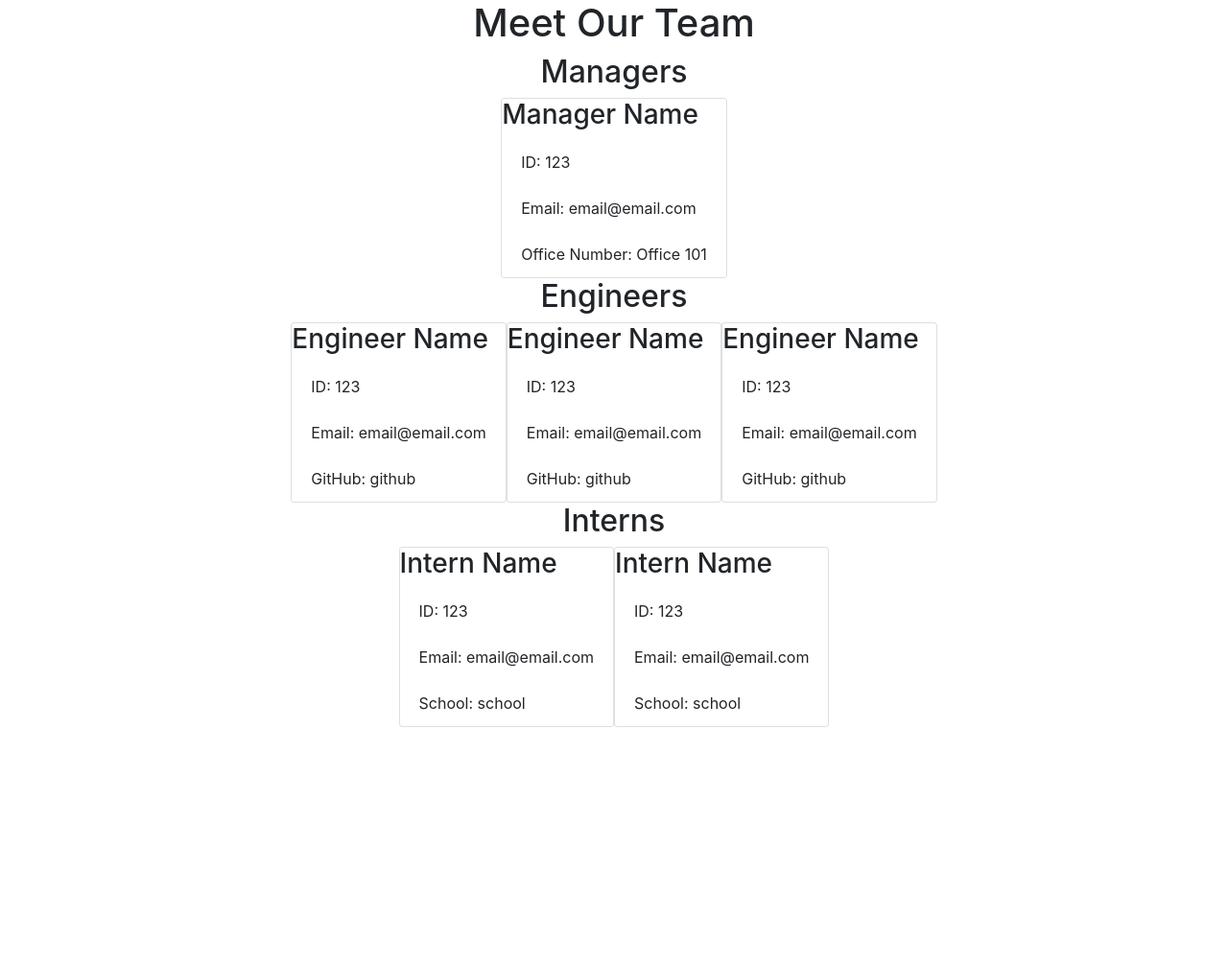
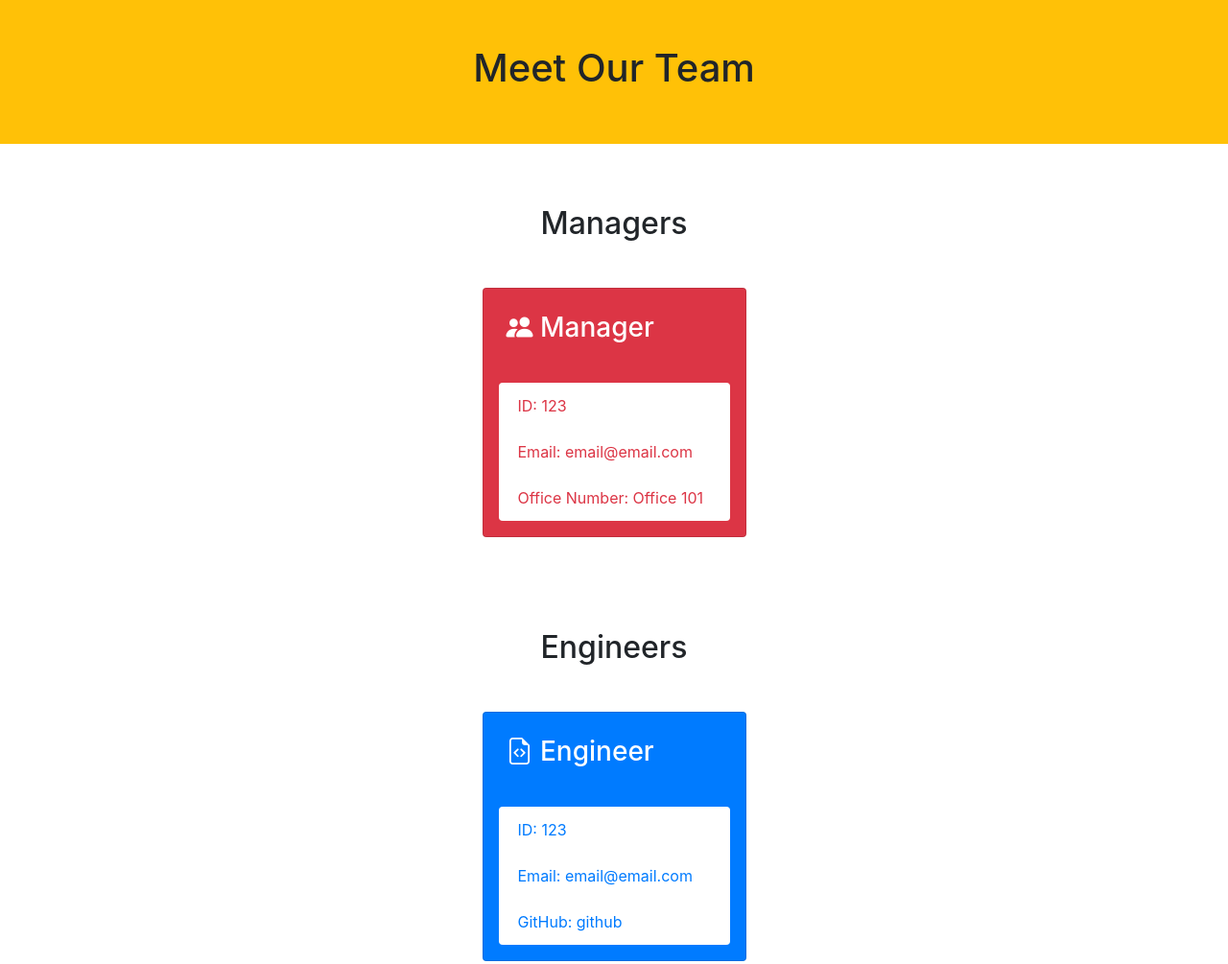
Before and after one commit to TOVTC/team-profile-generator-scscbc-challenge, a website: page index.html in a window 1280 px wide. Shown: the top 1005 px of the page at 96% size. Before the commit the page ends 800 px from the top, so only its background shows below. Drawn offline with nearby package versions, Linux system fonts and the light colour scheme.

Commit message:
finished stylized html formatting

```diff
--- a/index.html
+++ b/index.html
@@ -5,22 +5,29 @@
     <meta http-equiv="X-UA-Compatible" content="IE=edge">
     <meta name="viewport" content="width=device-width, initial-scale=1.0">
     <link rel="stylesheet" href="https://cdn.jsdelivr.net/npm/bootstrap@4.4.1/dist/css/bootstrap.min.css" integrity="sha384-Vkoo8x4CGsO3+Hhxv8T/Q5PaXtkKtu6ug5TOeNV6gBiFeWPGFN9MuhOf23Q9Ifjh" crossorigin="anonymous">
+    <link rel="stylesheet" href="https://cdn.jsdelivr.net/npm/bootstrap-icons@1.8.1/font/bootstrap-icons.css">
+    <link rel="stylesheet" href="./style.css"/>
     <title>Meet Our Team</title>
 </head>
 <body>
-    <header>
-        <h1 class="text-center">Meet Our Team</h1>
+    <header class="d-flex flex-column justify-content-around bg-warning">
+        <h1 class="text-center">
+            Meet Our Team
+        </h1>
     </header>
     <div>
-        <div class="container">
-            <h2 class="text-center">Managers</h2>
+        <div class="container py-3">
+            <!--Managers-->
+            <h2 class="text-center mt-5 my-5">Managers</h2>
             <div class="row">
-                <div class="col d-flex flex-wrap justify-content-center">
-                    <div class="card">
-                        <h3 class="card.title">
-                            Manager Name
+                <div class="col d-flex flex-wrap justify-content-center mb-5">
+                    <!--New Manager Card-->
+                    <div class="card d-flex flex-column justify-content-between mx-4 bg-danger custom">
+                        <h3 class="card.title m-4 text-white">
+                            <i class="bi bi-people-fill"></i>
+                            Manager
                         </h3>
-                        <ul class="card-text list-group">
+                        <ul class="card-text list-group m-3 text-danger">
                             <li class="list-group-item border-0">ID: 123</li>
                             <li class="list-group-item border-0">Email: email@email.com</li>
                             <li class="list-group-item border-0">Office Number: Office 101</li>
@@ -28,34 +35,17 @@
                     </div>
                 </div>
             </div>
-            <h2 class="text-center">Engineers</h2>
+            <!--Engineers-->
+            <h2 class="text-center mt-5 my-5">Engineers</h2>
             <div class="row">
-                <div class="col d-flex flex-wrap justify-content-center">
-                    <div class="card">
-                        <h3 class="card.title">
-                            Engineer Name
+                <div class="col d-flex flex-wrap justify-content-center mb-5">
+                    <!--New Engineer Card-->
+                    <div class="card d-flex flex-column justify-content-between mx-4 bg-primary custom">
+                        <h3 class="card.title m-4 text-white">
+                            <i class="bi bi-file-earmark-code"></i>
+                            Engineer
                         </h3>
-                        <ul class="card-text list-group">
-                            <li class="list-group-item border-0">ID: 123</li>
-                            <li class="list-group-item border-0">Email: email@email.com</li>
-                            <li class="list-group-item border-0">GitHub: github</li>
-                        </ul>
-                    </div>
-                    <div class="card">
-                        <h3 class="card.title">
-                            Engineer Name
-                        </h3>
-                        <ul class="card-text list-group">
-                            <li class="list-group-item border-0">ID: 123</li>
-                            <li class="list-group-item border-0">Email: email@email.com</li>
-                            <li class="list-group-item border-0">GitHub: github</li>
-                        </ul>
-                    </div>
-                    <div class="card">
-                        <h3 class="card.title">
-                            Engineer Name
-                        </h3>
-                        <ul class="card-text list-group">
+                        <ul class="card-text list-group m-3 text-primary">
                             <li class="list-group-item border-0">ID: 123</li>
                             <li class="list-group-item border-0">Email: email@email.com</li>
                             <li class="list-group-item border-0">GitHub: github</li>
@@ -63,27 +53,38 @@
                     </div>
                 </div>
             </div>
-            <h2 class="text-center">Interns</h2>
+            <!--Interns-->
+            <h2 class="text-center mt-5 my-5">Interns</h2>
             <div class="row">
-                <div class="col d-flex flex-wrap justify-content-center">
-                    <div class="card">
-                        <h3 class="card.title">
-                            Intern Name
+                <div class="col d-flex flex-wrap justify-content-center mb-5">
+                    <!--New Intern Card-->
+                    <div class="card d-flex flex-column justify-content-between mx-4 bg-success custom">
+                        <h3 class="card.title m-4 text-white">
+                            <i class="bi bi-journal-bookmark-fill"></i>
+                            Intern
                         </h3>
-                        <ul class="card-text list-group">
+                        <ul class="card-text list-group m-3 text-success">
                             <li class="list-group-item border-0">ID: 123</li>
                             <li class="list-group-item border-0">Email: email@email.com</li>
                             <li class="list-group-item border-0">School: school</li>
                         </ul>
                     </div>
-                    <div class="card">
-                        <h3 class="card.title">
-                            Intern Name
+                </div>
+            </div>
+            <!--Extended Team-->
+            <h2 class="text-center mt-5 my-5">Extended Team</h2>
+            <div class="row">
+                <div class="col d-flex flex-wrap justify-content-center mb-5">
+                    <!--New Extended Team Card-->
+                    <div class="card d-flex flex-column justify-content-between mx-4 bg-info custom">
+                        <h3 class="card.title m-4 text-white">
+                            <i class="bi bi-person"></i>
+                            Collaborator
                         </h3>
-                        <ul class="card-text list-group">
+                        <ul class="card-text list-group m-3 text-info">
                             <li class="list-group-item border-0">ID: 123</li>
                             <li class="list-group-item border-0">Email: email@email.com</li>
-                            <li class="list-group-item border-0">School: school</li>
+                            <li class="list-group-item border-0">Role: Collaborator</li>
                         </ul>
                     </div>
                 </div>
--- a/style.css
+++ b/style.css
@@ -0,0 +1,12 @@
+* {
+    box-sizing: border-box;
+  }
+
+header {
+    height: 150px;
+}
+
+.custom {
+    height: 100%;
+    width: 275px;
+}
```
Also changed, not shown: __tests__/Custom.test.js (+2 -8 lines), index2.js (+43 -42 lines), lib/Custom.js (+1 -6 lines).
